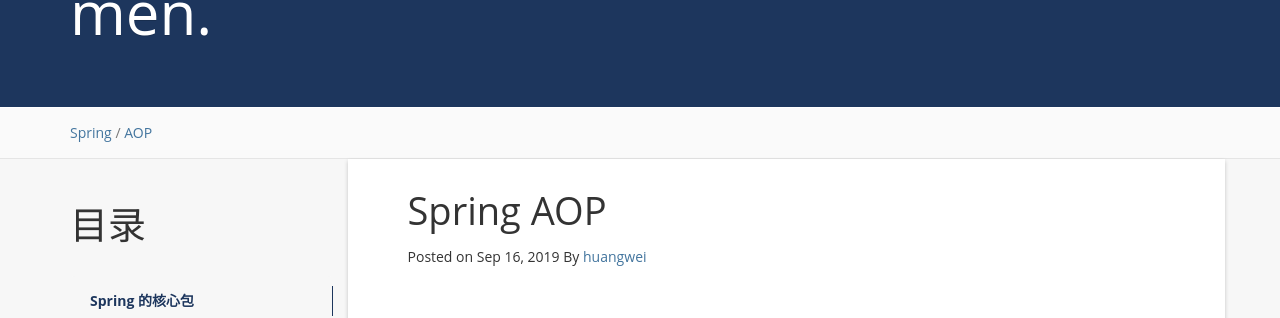
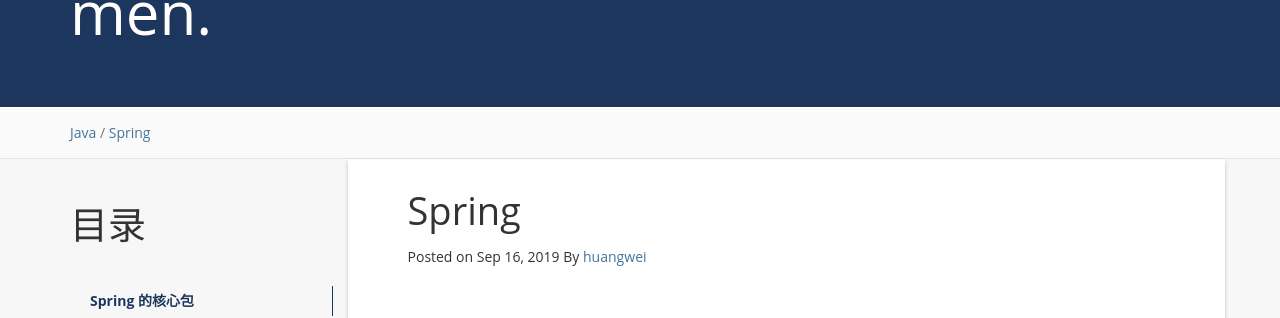
Before and after one commit to mayunmeiyouming/blog, a Jekyll site: the page built from _posts/2019-09-16-spring.md, in a window 1280 px wide and 900 px high. Shown: the part 188-506 px from the top of the window. Built offline with Jekyll 4.4.1, drawn with Linux system fonts in a browser that asks for light colours; nearby versions of some CDN libraries; a script that is not in the unit is left out; comment, search, counter and statistics services are not loaded.

Commit message:
2020-2-27-3

```diff
--- a/_posts/2019-09-16-spring AOP.md
+++ b/_posts/2019-09-16-spring.md
@@ -1,9 +1,9 @@
 ---
 layout: post
-title:  "Spring AOP"
+title:  "Spring"
 date:   2019-09-16 22:11:01 +0800
-categories: Spring
-tag: AOP
+categories: Java
+tag: Spring
 ---
 
 * content
```
